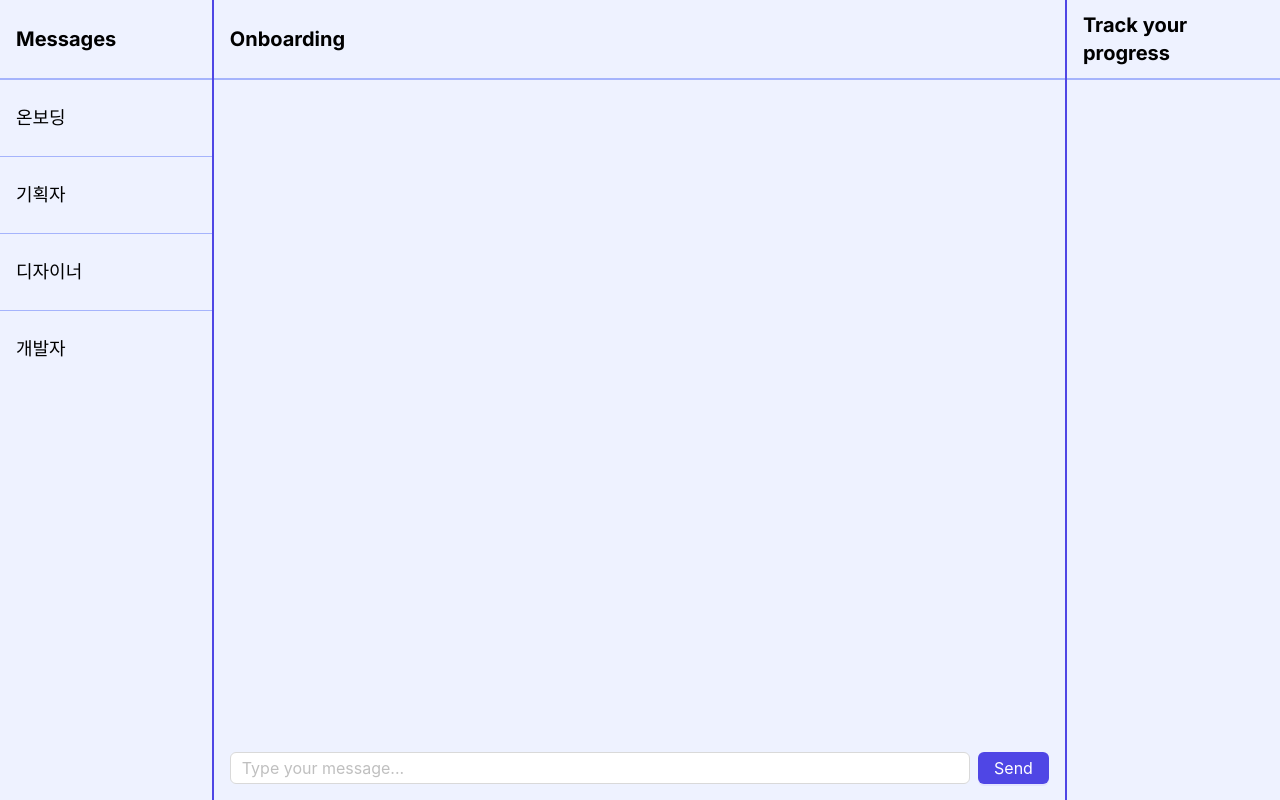
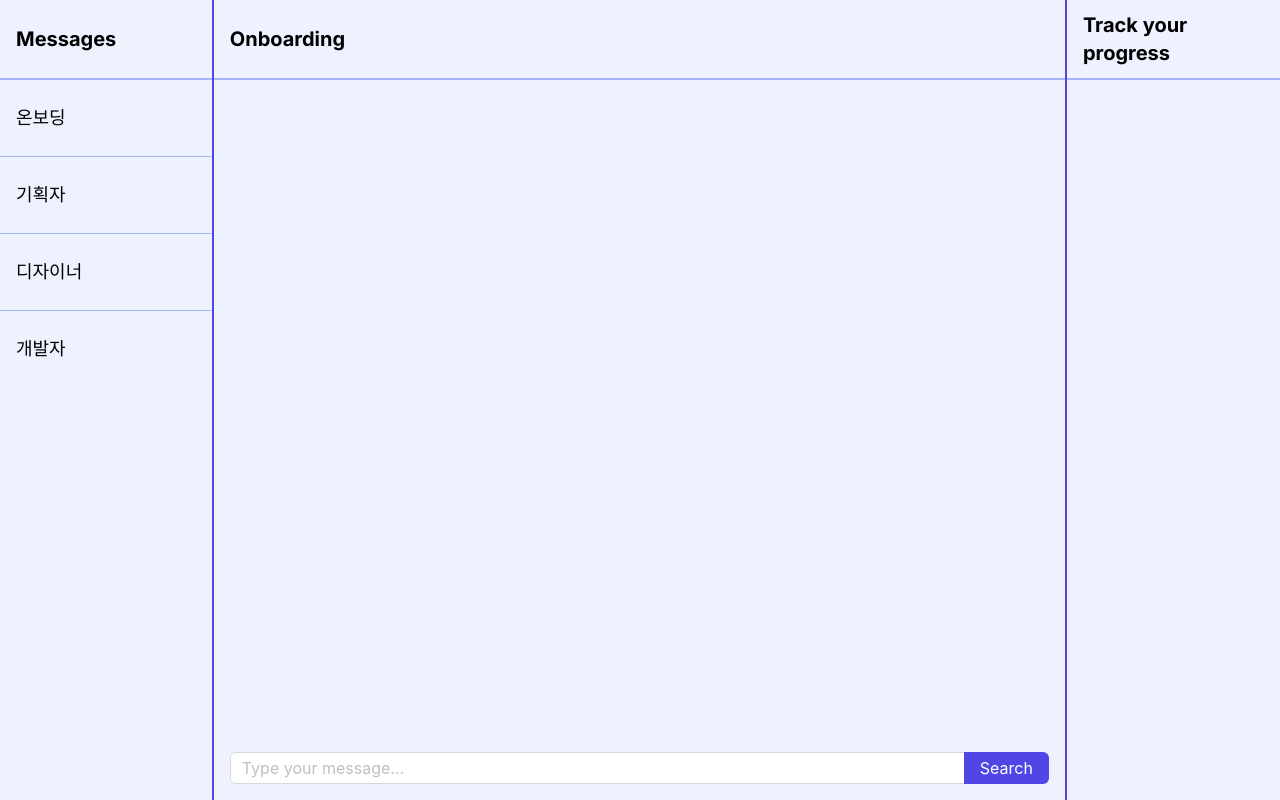
Before and after one commit to minkyung5x5/side-sasu, a Next.js app: page / in a window 1280 px wide. Built offline with nearby package versions, Linux system fonts and the light colour scheme.

Commit message:
edit chat ui

```diff
--- a/src/components/chat.tsx
+++ b/src/components/chat.tsx
@@ -3,6 +3,7 @@
 import { useEffect, useRef, useState } from 'react';
 import { Input, Button, List, Avatar, Card } from 'antd';
 import { sendMessage } from '@/app/api/clovastudio/route';
+import Search from 'antd/es/input/Search';
 
 interface Message {
     role: 'user' | 'assistant';
@@ -21,29 +22,29 @@ const Chat = () => {
         console.log(messages)
     }, [messages]);
 
-    const handleSubmit = async (event: React.FormEvent) => {
-        event.preventDefault();
+    const fetchAPI = async (newMessages: Message[]): Promise<Message> => {
+        try {
+            const response = await sendMessage(newMessages);
+            return response.choices[0].message;
+        } catch (error) {
+            console.error('Error fetching bot response:', error);
+            return { role: 'assistant', content: 'Error fetching response. Please try again.' };
+        }
+    };
+
+    const handleSubmit = async (value: string) => {
         if (!inputValue.trim()) return;
 
         const userMessage = inputValue;
-        const newMessages: Message[] = [...messages, { role: 'user', content: inputValue }]
-        setMessages([...newMessages, {role: 'assistant', content: '...'}]);
+        const newMessages: Message[] = [...messages, { role: 'user', content: inputValue }];
+        setMessages([...newMessages, { role: 'assistant', content: '...' }]);
         setInputValue('');
 
-        try {
-          const response = await sendMessage(newMessages);
-          const botMessage = response.choices[0].message;
+        const botMessage = await fetchAPI(newMessages);
         setMessages((prevMessages) => [
             ...prevMessages.slice(0, -1),
             botMessage,
         ]);
-        } catch (error) {
-          console.error('Error fetching bot response:', error);
-          setMessages((prevMessages) => [
-            ...prevMessages.slice(0, -1),
-            { role: 'assistant', content: 'Error fetching response. Please try again.' },
-          ]);
-        }
     };
 
     return (
@@ -54,27 +55,23 @@ const Chat = () => {
 
             <div className="flex-1 overflow-y-auto p-4" ref={scrollRef}>
                 {messages.map((item, index) => (
-                    <Card key={index} size="small" className={`mb-2 w-max ${item.role === 'user' ? 'ml-auto' : 'mr-auto'}`}>
+                    <Card key={index} size="small" className={`mb-2 w-fit ${item.role === 'user' ? 'ml-auto' : 'mr-auto'}`}>
                         <div className={`mr-auto flex space-x-2 ${item.role === 'user' ? 'flex-row-reverse space-x-reverse' : ''}`}>
-                            <Avatar size="small" src={`https://api.dicebear.com/7.x/miniavs/svg?seed=3`} />
-                            <div>{item.content}</div>
+                            <Avatar className="shrink-0" size="small" src={`https://api.dicebear.com/7.x/miniavs/svg?seed=3`} />
+                            <div className='whitespace-pre-wrap	'>{item.content}</div>
                         </div>
                     </Card>
                 ))}
             </div>
 
             <div className="h-max p-4">
-                <div className='flex items-center justify-center space-x-2'>
-                    <Input
+                <Search
                     placeholder="Type your message..."
                     value={inputValue}
                     onChange={(e) => setInputValue(e.target.value)}
-                        onPressEnter={handleSubmit}
+                    onSearch={(value) => handleSubmit(value)}
+                    enterButton="Search"
                 />
-                    <Button type="primary" onClick={handleSubmit}>
-                        Send
-                    </Button>
-                </div>
 
             </div>
         </div>
```
Lines whose indentation alone changed are shown as unchanged.
